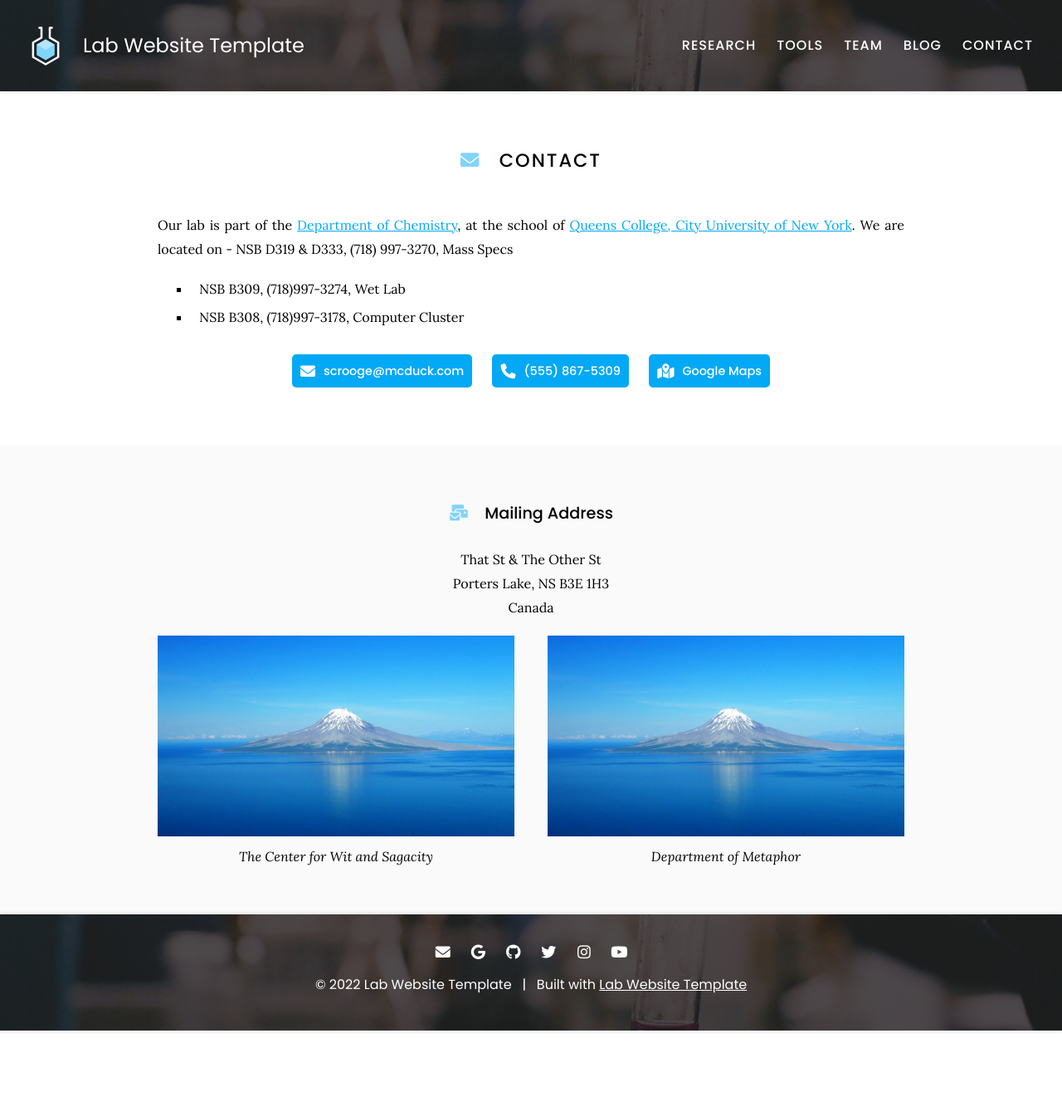
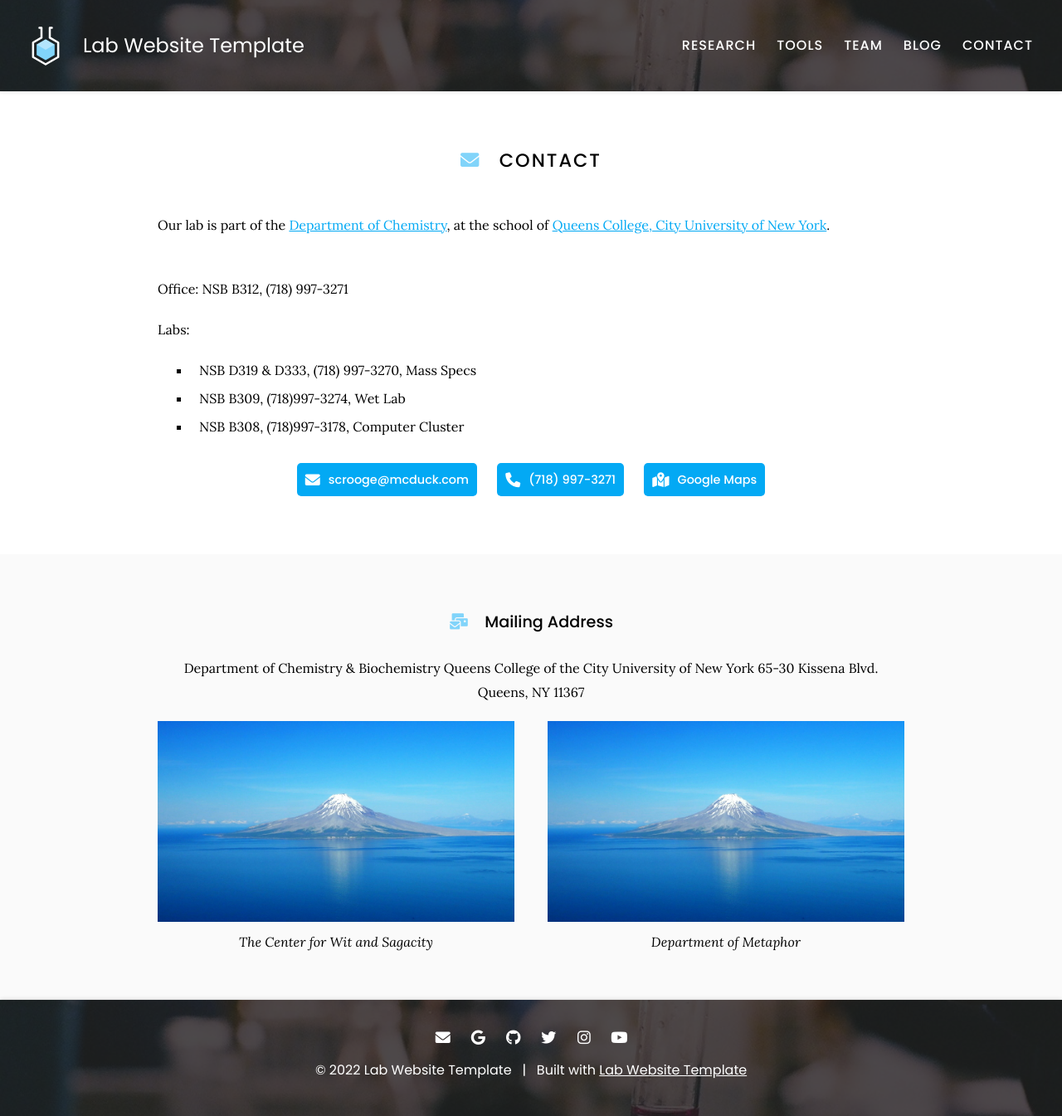
Before and after one commit to ZiZijourney/testing-web, a Jekyll site: the page built from contact/index.md, in a window 1280 px wide. Shown: the whole page at 83% size. Built offline with Jekyll 4.4.1, drawn with Linux system fonts in a browser that asks for light colours; before the commit the page ends 1242 px from its top, so only the background shows below that.

Commit message:
Update index.md

```diff
--- a/contact/index.md
+++ b/contact/index.md
@@ -8,7 +8,13 @@ nav:
 # <i class="fas fa-envelope"></i>Contact
 
 Our lab is part of the [Department of Chemistry](), at the school of [Queens College, City University of New York]().
-We are located on - NSB D319 & D333, (718) 997-3270, Mass Specs
+
+<br>
+Office: NSB B312, (718) 997-3271
+<br>
+
+Labs:
+- NSB D319 & D333, (718) 997-3270, Mass Specs
 - NSB B309, (718)997-3274, Wet Lab
 - NSB B308,  (718)997-3178, Computer Cluster
 
@@ -25,9 +31,9 @@ We are located on - NSB D319 & D333, (718) 997-3270, Mass Specs
   include link.html
   type="phone"
   icon=""
-  text="(555) 867-5309"
+  text="(718) 997-3271"
   tooltip=""
-  link="+1-555-867-5309"
+  link="+1-718-997-3271"
   style="button"
 %}
 {%
@@ -45,9 +51,10 @@ We are located on - NSB D319 & D333, (718) 997-3270, Mass Specs
 
 ### <i class="fas fa-mail-bulk"></i>Mailing Address
 
-That St & The Other St
-Porters Lake, NS B3E 1H3
-Canada
+Department of Chemistry & Biochemistry
+Queens College of the City University of New York
+65-30 Kissena Blvd.
+Queens, NY 11367
 {:.center}
 
 {% capture col1 %}
```
